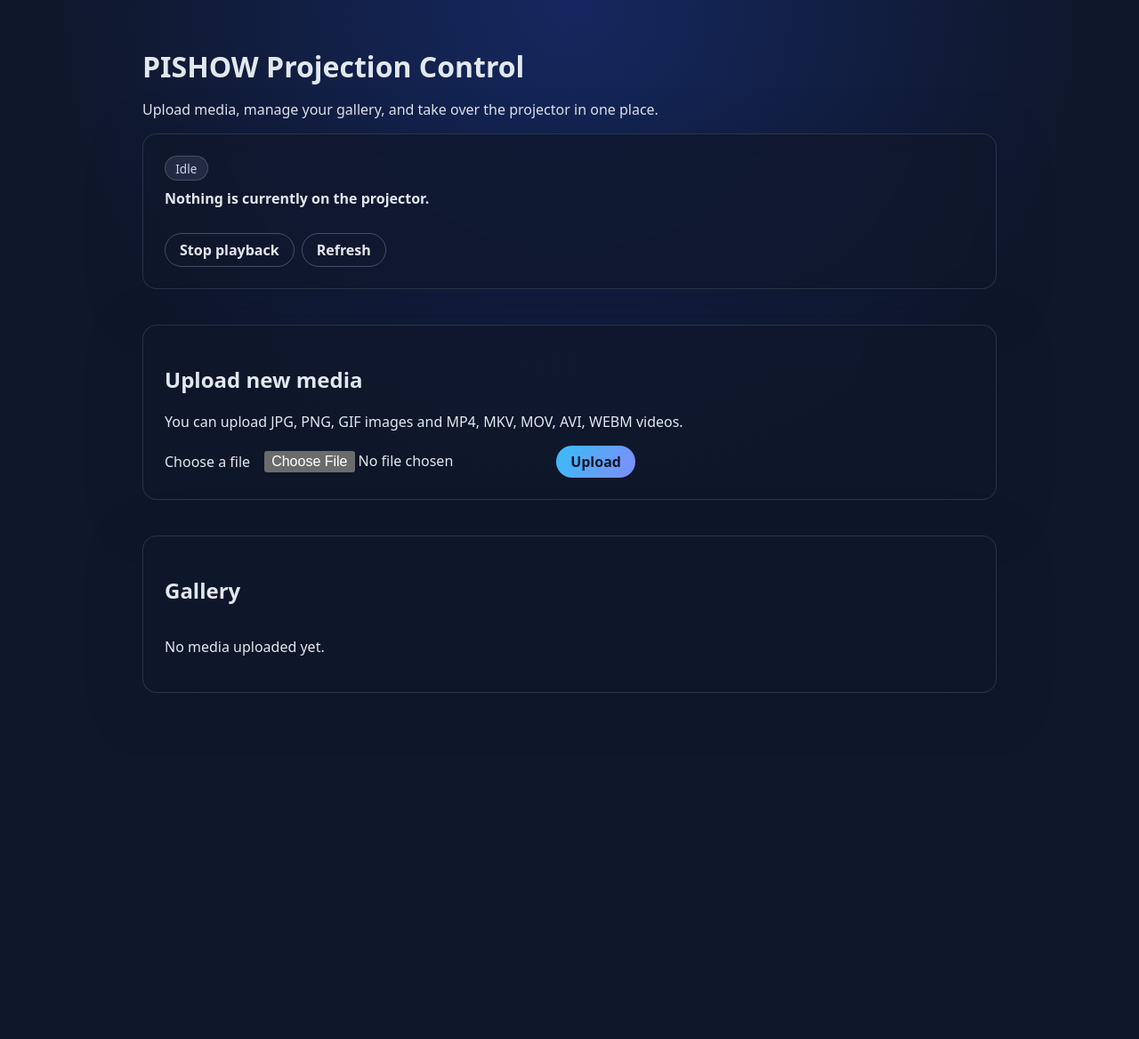
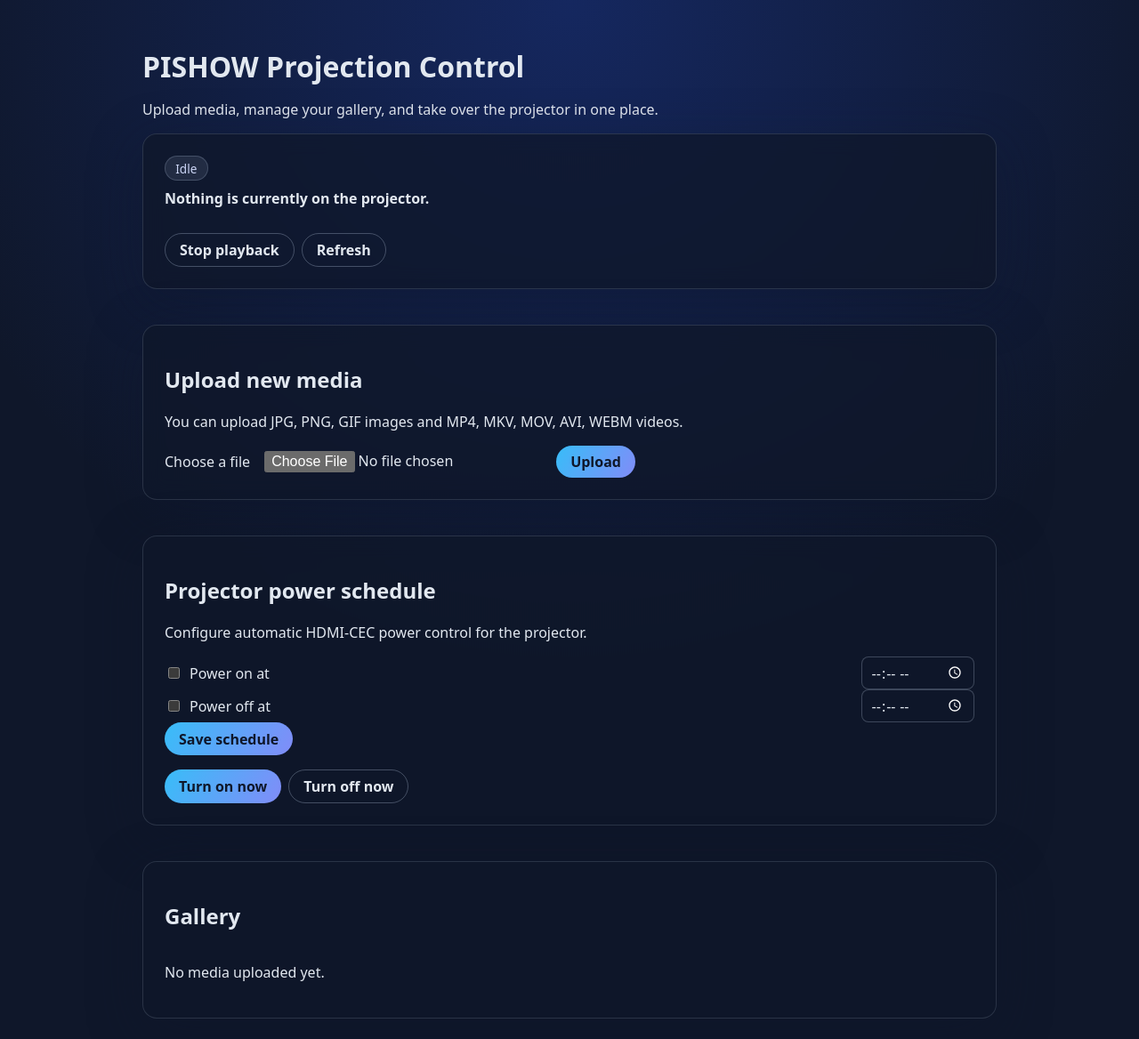
Before and after one commit to esaenz007/PISHOW, a Flask app: page / in a window 1280 px wide. Shown: the top 1168 px of the page at 89% size. Before the commit the page ends 779 px from the top, so only its background shows below. Run offline with Flask 3, Linux system fonts and the light colour scheme; data that the repository does not hold is empty.

Commit message:
Add CEC power controls

```diff
--- a/backend/app.py
+++ b/backend/app.py
@@ -1,3 +1,4 @@
+import atexit
 import base64
 import binascii
 import io
@@ -12,9 +13,21 @@ from werkzeug.datastructures import FileStorage
 try:  # When executed via `python -m backend.app`
     from .media_manager import MediaManager, UnsupportedMediaType
     from .playback import PlaybackController
+    from .projector import (
+        CECController,
+        ProjectorScheduleStore,
+        ProjectorScheduler,
+        ScheduleValidationError,
+    )
 except ImportError:  # Fallback for direct execution
     from media_manager import MediaManager, UnsupportedMediaType  # type: ignore
     from playback import PlaybackController  # type: ignore
+    from projector import (  # type: ignore
+        CECController,
+        ProjectorScheduleStore,
+        ProjectorScheduler,
+        ScheduleValidationError,
+    )
 
 BASE_DIR = Path(__file__).resolve().parent
 MEDIA_ROOT = Path(os.environ.get("MEDIA_ROOT", BASE_DIR.parent / "media")).resolve()
@@ -30,6 +43,10 @@ CORS(app)
 
 media_manager = MediaManager(MEDIA_ROOT)
 playback = PlaybackController()
+schedule_store = ProjectorScheduleStore(MEDIA_ROOT)
+cec_controller = CECController()
+projector_scheduler = ProjectorScheduler(cec_controller, schedule_store)
+atexit.register(projector_scheduler.shutdown)
 
 
 def make_error(message: str, status: int = 400):
@@ -166,6 +183,42 @@ def play_media(media_id: str):
     return jsonify({"status": "playing", "media": item})
 
 
+@app.route("/api/projector/power", methods=["POST"])
+def projector_power():
+    payload = request.get_json(silent=True) or {}
+    state = payload.get("state")
+    if state not in {"on", "off"}:
+        return make_error("Invalid 'state'. Expected 'on' or 'off'.", 400)
+
+    if state == "on":
+        success = cec_controller.power_on()
+    else:
+        success = cec_controller.power_off()
+
+    if not success:
+        return make_error("Failed to control the projector via CEC.", 500)
+
+    return jsonify({"status": "ok", "state": state})
+
+
+@app.route("/api/projector/schedule", methods=["GET"])
+def get_projector_schedule():
+    return jsonify(schedule_store.read())
+
+
+@app.route("/api/projector/schedule", methods=["PUT"])
+def update_projector_schedule():
+    payload = request.get_json(silent=True)
+    if payload is None:
+        return make_error("Request body must be valid JSON.", 400)
+    try:
+        schedule = schedule_store.update(payload)
+    except ScheduleValidationError as exc:
+        return make_error(str(exc), 400)
+    projector_scheduler.notify_update()
+    return jsonify(schedule)
+
+
 @app.route("/api/stop", methods=["POST"])
 def stop_media():
     playback.stop()
--- a/backend/static/app.js
+++ b/backend/static/app.js
@@ -6,11 +6,21 @@ const statusChip = document.querySelector('#status-chip');
 const statusDetails = document.querySelector('#status-details');
 const stopButton = document.querySelector('#stop-button');
 const refreshButton = document.querySelector('#refresh-button');
+const scheduleForm = document.querySelector('#schedule-form');
+const scheduleOnEnabled = document.querySelector('#schedule-on-enabled');
+const scheduleOnTime = document.querySelector('#schedule-on-time');
+const scheduleOffEnabled = document.querySelector('#schedule-off-enabled');
+const scheduleOffTime = document.querySelector('#schedule-off-time');
+const scheduleStatus = document.querySelector('#schedule-status');
+const projectorOnButton = document.querySelector('#projector-power-on');
+const projectorOffButton = document.querySelector('#projector-power-off');
 
 const API = {
   media: '/api/media',
   status: '/api/status',
   stop: '/api/stop',
+  projectorSchedule: '/api/projector/schedule',
+  projectorPower: '/api/projector/power',
 };
 
 async function fetchJson(url, options = {}) {
@@ -40,6 +50,19 @@ async function refreshStatus() {
     renderStatus(data);
   } catch (error) {
     console.error('Failed to load status', error);
+  }
+}
+
+async function refreshSchedule() {
+  if (!scheduleForm) {
+    return;
+  }
+  try {
+    const data = await fetchJson(API.projectorSchedule);
+    applyScheduleToForm(data);
+  } catch (error) {
+    console.error('Failed to load projector schedule', error);
+    setScheduleStatus('Failed to load schedule', true);
   }
 }
 
@@ -160,6 +183,97 @@ async function stopPlayback() {
   }
 }
 
+function applyScheduleToForm(schedule) {
+  const powerOn = schedule?.power_on || {};
+  const powerOff = schedule?.power_off || {};
+  if (scheduleOnEnabled) {
+    scheduleOnEnabled.checked = Boolean(powerOn.enabled);
+  }
+  if (scheduleOnTime) {
+    scheduleOnTime.value = powerOn.time || '';
+  }
+  if (scheduleOffEnabled) {
+    scheduleOffEnabled.checked = Boolean(powerOff.enabled);
+  }
+  if (scheduleOffTime) {
+    scheduleOffTime.value = powerOff.time || '';
+  }
+  setScheduleStatus('');
+}
+
+let scheduleStatusTimeout;
+
+function setScheduleStatus(message, isError = false) {
+  if (!scheduleStatus) {
+    return;
+  }
+  scheduleStatus.textContent = message;
+  scheduleStatus.classList.toggle('error', Boolean(isError));
+  if (scheduleStatusTimeout) {
+    clearTimeout(scheduleStatusTimeout);
+    scheduleStatusTimeout = null;
+  }
+  if (message) {
+    scheduleStatusTimeout = setTimeout(() => {
+      scheduleStatus.textContent = '';
+      scheduleStatus.classList.remove('error');
+      scheduleStatusTimeout = null;
+    }, 5000);
+  }
+}
+
+async function submitSchedule(event) {
+  event.preventDefault();
+  if (!scheduleForm) {
+    return;
+  }
+  const payload = {
+    power_on: {
+      enabled: scheduleOnEnabled?.checked ?? false,
+      time: scheduleOnTime?.value || null,
+    },
+    power_off: {
+      enabled: scheduleOffEnabled?.checked ?? false,
+      time: scheduleOffTime?.value || null,
+    },
+  };
+
+  setScheduleStatus('Saving…');
+  try {
+    await fetchJson(API.projectorSchedule, {
+      method: 'PUT',
+      headers: { 'Content-Type': 'application/json' },
+      body: JSON.stringify(payload),
+    });
+    setScheduleStatus('Schedule saved');
+  } catch (error) {
+    console.error('Failed to save projector schedule', error);
+    setScheduleStatus(error.message || 'Failed to save schedule', true);
+    alert(`Failed to save schedule: ${error.message}`);
+  }
+}
+
+async function sendProjectorPower(state) {
+  if (!state) {
+    return;
+  }
+  setScheduleStatus(state === 'on' ? 'Turning projector on…' : 'Turning projector off…');
+  try {
+    await fetchJson(API.projectorPower, {
+      method: 'POST',
+      headers: { 'Content-Type': 'application/json' },
+      body: JSON.stringify({ state }),
+    });
+    setScheduleStatus(
+      state === 'on' ? 'Projector power on command sent' : 'Projector power off command sent'
+    );
+  } catch (error) {
+    console.error('Failed to send projector power command', error);
+    setScheduleStatus(`Failed to turn ${state} projector`, true);
+    alert(`Failed to trigger projector power: ${error.message}`);
+  }
+}
+
 function setupUpload() {
   uploadButton.addEventListener('click', (event) => {
     event.preventDefault();
@@ -197,10 +311,21 @@ function setupControls() {
   });
 }
 
+function setupScheduleControls() {
+  if (!scheduleForm) {
+    return;
+  }
+  scheduleForm.addEventListener('submit', submitSchedule);
+  projectorOnButton?.addEventListener('click', () => sendProjectorPower('on'));
+  projectorOffButton?.addEventListener('click', () => sendProjectorPower('off'));
+}
+
 setupUpload();
 setupControls();
+setupScheduleControls();
 refreshMedia();
 refreshStatus();
 setInterval(() => {
   refreshStatus();
 }, 5000);
+refreshSchedule();
--- a/backend/static/styles.css
+++ b/backend/static/styles.css
@@ -133,10 +133,52 @@ small {
   display: flex;
   align-items: center;
   gap: 1rem;
+  flex-wrap: wrap;
 }
 
 input[type="file"] {
   color: #e2e8f0;
+}
+
+input[type="time"] {
+  padding: 0.35rem 0.6rem;
+  border-radius: 8px;
+  border: 1px solid rgba(148, 163, 184, 0.35);
+  background: rgba(15, 23, 42, 0.8);
+  color: #e2e8f0;
+}
+
+.form-help {
+  font-size: 0.85rem;
+  color: rgba(148, 163, 184, 0.75);
+  min-height: 1.2rem;
+  display: inline-flex;
+  align-items: center;
+}
+
+.form-help.error {
+  color: #fca5a5;
+}
+
+.schedule-row {
+  justify-content: space-between;
+}
+
+.schedule-label {
+  display: inline-flex;
+  align-items: center;
+  gap: 0.5rem;
+  font-weight: 500;
+}
+
+.schedule-actions {
+  justify-content: flex-start;
+  gap: 0.75rem;
+}
+
+.projector-actions {
+  margin-top: 1rem;
+  flex-wrap: wrap;
 }
 
 @media (max-width: 640px) {
--- a/backend/templates/index.html
+++ b/backend/templates/index.html
@@ -35,6 +35,35 @@
         </div>
       </section>
 
+      <section id="projector-controls">
+        <h2>Projector power schedule</h2>
+        <p>Configure automatic HDMI-CEC power control for the projector.</p>
+        <form id="schedule-form">
+          <div class="form-row schedule-row">
+            <label class="schedule-label" for="schedule-on-enabled">
+              <input type="checkbox" id="schedule-on-enabled">
+              <span>Power on at</span>
+            </label>
+            <input type="time" id="schedule-on-time" autocomplete="off">
+          </div>
+          <div class="form-row schedule-row">
+            <label class="schedule-label" for="schedule-off-enabled">
+              <input type="checkbox" id="schedule-off-enabled">
+              <span>Power off at</span>
+            </label>
+            <input type="time" id="schedule-off-time" autocomplete="off">
+          </div>
+          <div class="form-row schedule-actions">
+            <button type="submit" id="schedule-save-button">Save schedule</button>
+            <span id="schedule-status" class="form-help" role="status" aria-live="polite"></span>
+          </div>
+        </form>
+        <div class="media-actions projector-actions">
+          <button type="button" id="projector-power-on">Turn on now</button>
+          <button type="button" class="secondary" id="projector-power-off">Turn off now</button>
+        </div>
+      </section>
+
       <section>
         <h2>Gallery</h2>
         <div id="media-list"></div>
```
Also changed, not shown: backend/projector.py (added, +224 -0 lines), README.md.
